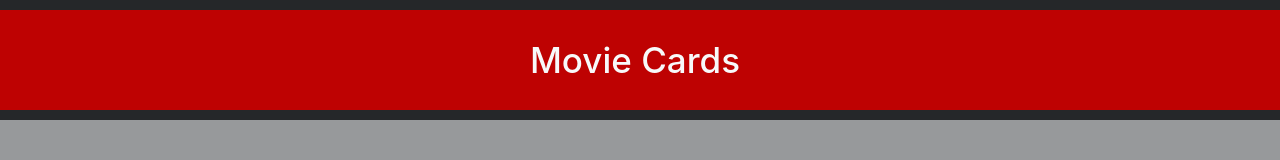
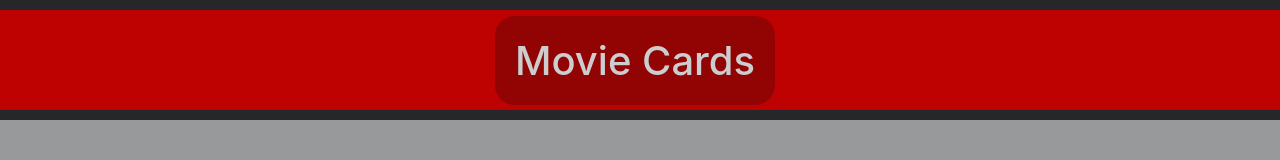
Before and after one commit to Vinicius-Rampazzo/moviecards, a React (Create React App) app: page / in a window 1280 px wide. In both pictures the pointer is over the element "Movie Cards". Shown: the top 160 px of the page. Built offline with nearby package versions, Linux system fonts and the light colour scheme.

Commit message:
ajustando mais um pouco o css

```diff
--- a/src/App.css
+++ b/src/App.css
@@ -27,6 +27,16 @@ body {
   font-size: 35px;
   font-weight: 500;
   text-align: center;
+}
+
+.page-title:hover {
+  background-color: rgb(146, 3, 3);
+  border-radius: 20px;
+  color: #cccdcf;
+  cursor: grab;
+  font-size: 40px;
+  padding: 20px;
+  transition: 0.5s;
 }
 
 .movie-list {
```
